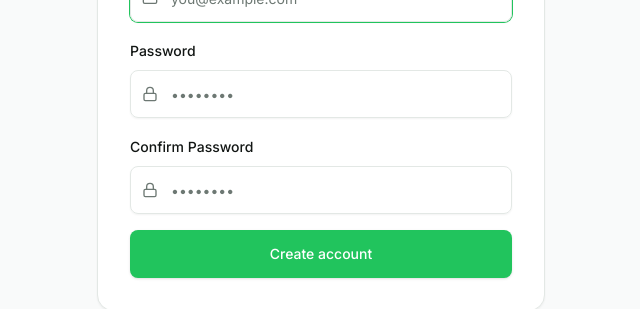
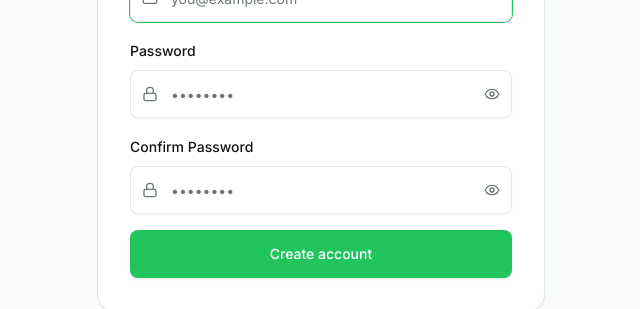
Before and after one commit to okech-michael/smacom-project, a React (Vite) app: page /register in a window 1280 px wide. Shown: the part 905-1214 px from the top of the page, without its empty margins (319-959 px from the left). Built offline with nearby package versions, Linux system fonts and the light colour scheme; no server answers.

Commit message:
feat(auth): add password reveal toggle to login, register, and reset forms

```diff
--- a/src/pages/Login.jsx
+++ b/src/pages/Login.jsx
@@ -4,13 +4,14 @@ import { apiClient } from "@/api/apiClient";
 import { Button } from "@/components/ui/button";
 import { Input } from "@/components/ui/input";
 import { Label } from "@/components/ui/label";
-import { LogIn, Mail, Lock, Loader2 } from "lucide-react";
+import { LogIn, Mail, Lock, Loader2, Eye, EyeOff } from "lucide-react";
 import AuthLayout from "@/components/AuthLayout";
 import GoogleIcon from "@/components/GoogleIcon";
 
 export default function Login() {
   const [email, setEmail] = useState("");
   const [password, setPassword] = useState("");
+  const [showPassword, setShowPassword] = useState(false);
   const [error, setError] = useState("");
   const [loading, setLoading] = useState(false);
 
@@ -99,14 +100,22 @@ export default function Login() {
             <Lock className="absolute left-3 top-1/2 -translate-y-1/2 w-4 h-4 text-muted-foreground" aria-hidden="true" />
             <Input
               id="password"
-              type="password"
+              type={showPassword ? "text" : "password"}
               autoComplete="current-password"
               placeholder="••••••••"
               value={password}
               onChange={(e) => setPassword(e.target.value)}
-              className="pl-10 h-12"
+              className="pr-10 pl-10 h-12"
               required
             />
+            <button
+              type="button"
+              onClick={() => setShowPassword((current) => !current)}
+              className="absolute right-3 top-1/2 -translate-y-1/2 text-muted-foreground"
+              aria-label={showPassword ? "Hide password" : "Show password"}
+            >
+              {showPassword ? <EyeOff className="w-4 h-4" /> : <Eye className="w-4 h-4" />}
+            </button>
           </div>
         </div>
         <Button type="submit" className="w-full h-12 font-medium" disabled={loading}>
--- a/src/pages/Register.jsx
+++ b/src/pages/Register.jsx
@@ -4,7 +4,7 @@ import { apiClient } from "@/api/apiClient";
 import { Button } from "@/components/ui/button";
 import { Input } from "@/components/ui/input";
 import { Label } from "@/components/ui/label";
-import { UserPlus, Mail, Lock, Loader2 } from "lucide-react";
+import { UserPlus, Mail, Lock, Loader2, Eye, EyeOff } from "lucide-react";
 import { InputOTP, InputOTPGroup, InputOTPSlot } from "@/components/ui/input-otp";
 import AuthLayout from "@/components/AuthLayout";
 import GoogleIcon from "@/components/GoogleIcon";
@@ -15,6 +15,8 @@ export default function Register() {
   const [email, setEmail] = useState("");
   const [password, setPassword] = useState("");
   const [confirmPassword, setConfirmPassword] = useState("");
+  const [showPassword, setShowPassword] = useState(false);
+  const [showConfirmPassword, setShowConfirmPassword] = useState(false);
   const [error, setError] = useState("");
   const [loading, setLoading] = useState(false);
   const [showOtp, setShowOtp] = useState(false);
@@ -213,14 +215,22 @@ export default function Register() {
             <Lock className="absolute left-3 top-1/2 -translate-y-1/2 w-4 h-4 text-muted-foreground" aria-hidden="true" />
             <Input
               id="password"
-              type="password"
+              type={showPassword ? "text" : "password"}
               autoComplete="new-password"
               placeholder="••••••••"
               value={password}
               onChange={(e) => setPassword(e.target.value)}
-              className="pl-10 h-12"
+              className="pr-10 pl-10 h-12"
               required
             />
+            <button
+              type="button"
+              onClick={() => setShowPassword((current) => !current)}
+              className="absolute right-3 top-1/2 -translate-y-1/2 text-muted-foreground"
+              aria-label={showPassword ? "Hide password" : "Show password"}
+            >
+              {showPassword ? <EyeOff className="w-4 h-4" /> : <Eye className="w-4 h-4" />}
+            </button>
           </div>
         </div>
         <div className="space-y-2">
@@ -229,14 +239,22 @@ export default function Register() {
             <Lock className="absolute left-3 top-1/2 -translate-y-1/2 w-4 h-4 text-muted-foreground" aria-hidden="true" />
             <Input
               id="confirm"
-              type="password"
+              type={showConfirmPassword ? "text" : "password"}
               autoComplete="new-password"
               placeholder="••••••••"
               value={confirmPassword}
               onChange={(e) => setConfirmPassword(e.target.value)}
-              className="pl-10 h-12"
+              className="pr-10 pl-10 h-12"
               required
             />
+            <button
+              type="button"
+              onClick={() => setShowConfirmPassword((current) => !current)}
+              className="absolute right-3 top-1/2 -translate-y-1/2 text-muted-foreground"
+              aria-label={showConfirmPassword ? "Hide password" : "Show password"}
+            >
+              {showConfirmPassword ? <EyeOff className="w-4 h-4" /> : <Eye className="w-4 h-4" />}
+            </button>
           </div>
         </div>
         <Button type="submit" className="w-full h-12 font-medium" disabled={loading}>
--- a/src/pages/ResetPassword.jsx
+++ b/src/pages/ResetPassword.jsx
@@ -4,7 +4,7 @@ import { apiClient } from "@/api/apiClient";
 import { Button } from "@/components/ui/button";
 import { Input } from "@/components/ui/input";
 import { Label } from "@/components/ui/label";
-import { Lock, Loader2, AlertTriangle } from "lucide-react";
+import { Lock, Loader2, AlertTriangle, Eye, EyeOff } from "lucide-react";
 import AuthLayout from "@/components/AuthLayout";
 
 export default function ResetPassword() {
@@ -13,6 +13,8 @@ export default function ResetPassword() {
 
   const [newPassword, setNewPassword] = useState("");
   const [confirmPassword, setConfirmPassword] = useState("");
+  const [showNewPassword, setShowNewPassword] = useState(false);
+  const [showConfirmPassword, setShowConfirmPassword] = useState(false);
   const [error, setError] = useState("");
   const [loading, setLoading] = useState(false);
 
@@ -71,15 +73,23 @@ export default function ResetPassword() {
             <Lock className="absolute left-3 top-1/2 -translate-y-1/2 w-4 h-4 text-muted-foreground" aria-hidden="true" />
             <Input
               id="password"
-              type="password"
+              type={showNewPassword ? "text" : "password"}
               autoComplete="new-password"
               autoFocus
               placeholder="••••••••"
               value={newPassword}
               onChange={(e) => setNewPassword(e.target.value)}
-              className="pl-10 h-12"
+              className="pr-10 pl-10 h-12"
               required
             />
+            <button
+              type="button"
+              onClick={() => setShowNewPassword((current) => !current)}
+              className="absolute right-3 top-1/2 -translate-y-1/2 text-muted-foreground"
+              aria-label={showNewPassword ? "Hide password" : "Show password"}
+            >
+              {showNewPassword ? <EyeOff className="w-4 h-4" /> : <Eye className="w-4 h-4" />}
+            </button>
           </div>
         </div>
         <div className="space-y-2">
@@ -88,14 +98,22 @@ export default function ResetPassword() {
             <Lock className="absolute left-3 top-1/2 -translate-y-1/2 w-4 h-4 text-muted-foreground" aria-hidden="true" />
             <Input
               id="confirm"
-              type="password"
+              type={showConfirmPassword ? "text" : "password"}
               autoComplete="new-password"
               placeholder="••••••••"
               value={confirmPassword}
               onChange={(e) => setConfirmPassword(e.target.value)}
-              className="pl-10 h-12"
+              className="pr-10 pl-10 h-12"
               required
             />
+            <button
+              type="button"
+              onClick={() => setShowConfirmPassword((current) => !current)}
+              className="absolute right-3 top-1/2 -translate-y-1/2 text-muted-foreground"
+              aria-label={showConfirmPassword ? "Hide password" : "Show password"}
+            >
+              {showConfirmPassword ? <EyeOff className="w-4 h-4" /> : <Eye className="w-4 h-4" />}
+            </button>
           </div>
         </div>
         <Button type="submit" className="w-full h-12 font-medium" disabled={loading}>
```
